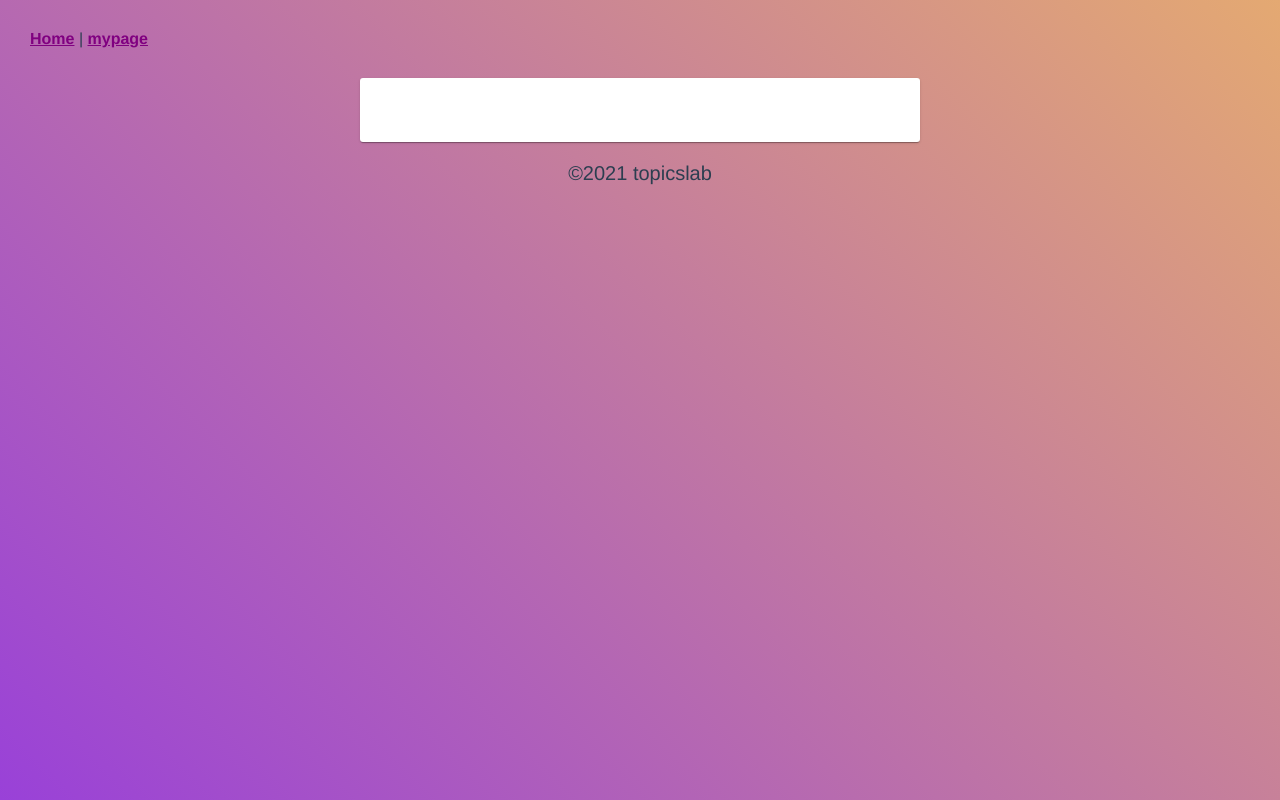
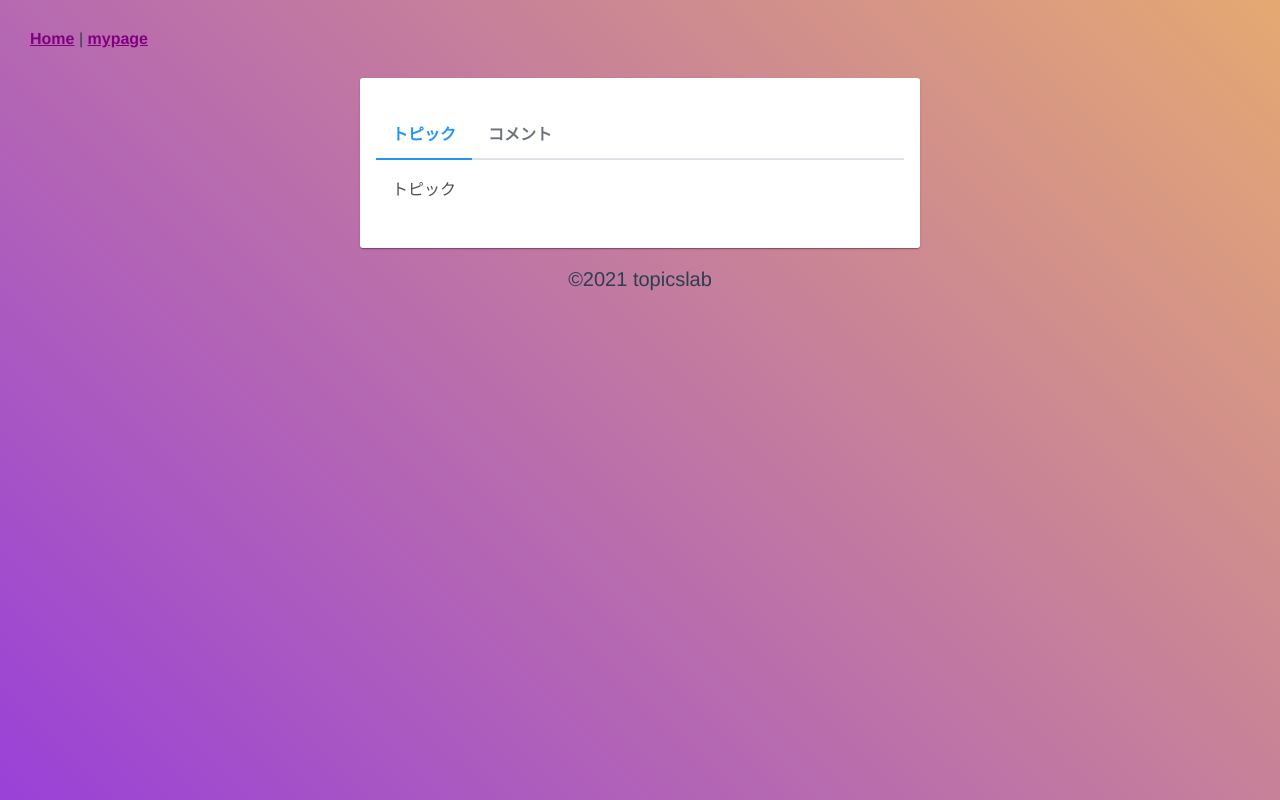
Before and after one commit to haruuu1221/topics_lab, a Vue app in the folder front/topicslab/: page /user/1 in a window 1280 px wide. Built offline with nearby package versions, Linux system fonts and the light colour scheme; no server answers; sample sign-in values are in the browser's storage; what axios-cookiejar-support would draw is missing.

Commit message:
項目１３修正

```diff
--- a/front/topicslab/src/components/Tabmenu.vue
+++ b/front/topicslab/src/components/Tabmenu.vue
@@ -1,5 +1,13 @@
 <template>
   <div>
+    <TabView>
+      <TabPanel header="トピック">
+        トピック
+      </TabPanel>
+      <TabPanel header="コメント">
+        コメント
+      </TabPanel>
+    </TabView>
   </div>
 </template>
 
--- a/front/topicslab/src/views/User.vue
+++ b/front/topicslab/src/views/User.vue
@@ -3,7 +3,7 @@
     <Card>
       <template #content>
         {{user.name}}
-        <!-- <Tabmenu/> -->
+        <Tabmenu />
       </template>
     </Card>
   </div>
@@ -11,13 +11,13 @@
 
 <script>
 import axios from '@/supports/axios'
-// import Tabmenu from '@/components/Tabmenu'
+import Tabmenu from '@/components/Tabmenu'
 
 export default {
   name: 'user',
-  // components: {
-  // Tabmenu
-  // },
+  components: {
+  Tabmenu
+  },
   data () {
     return {
       id: null,
```
